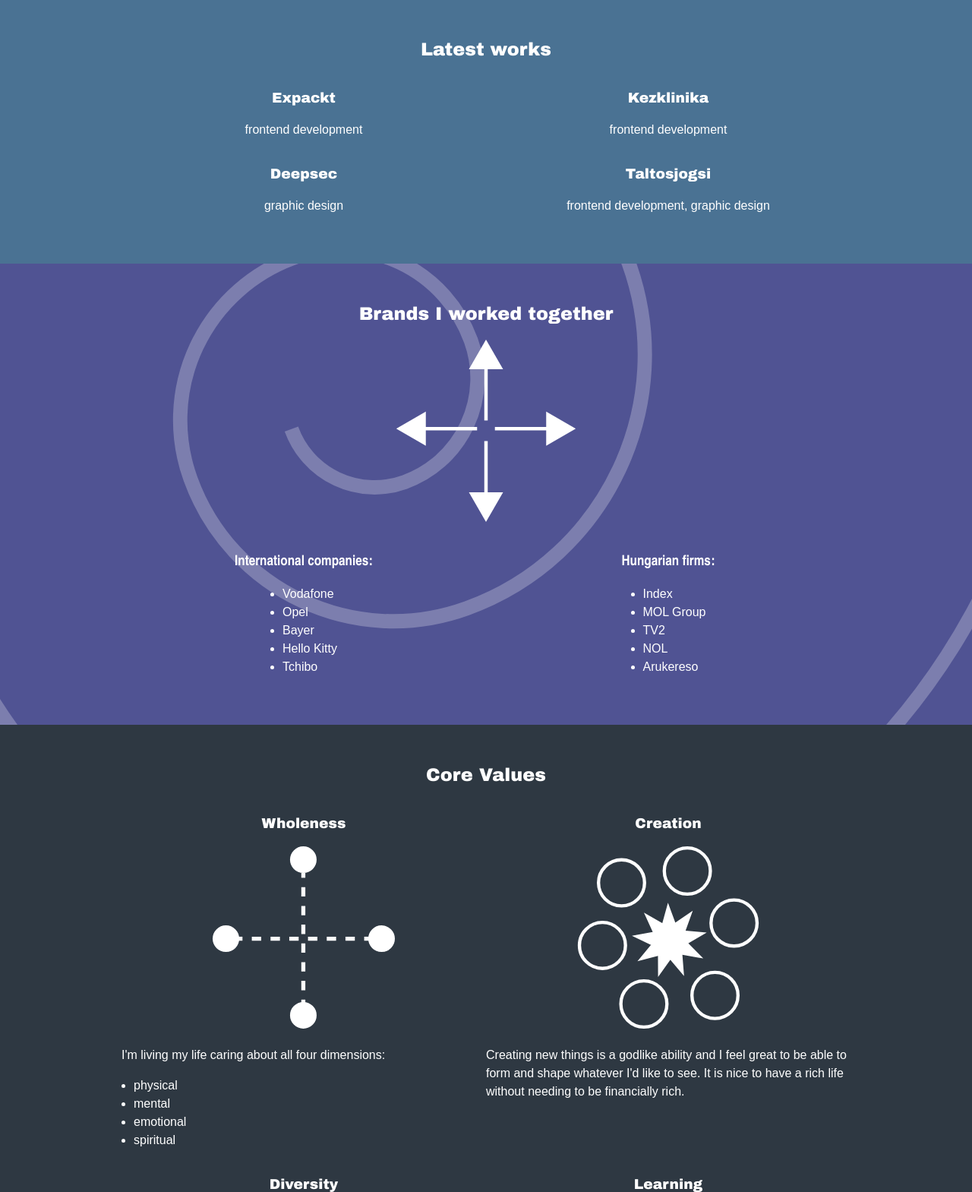
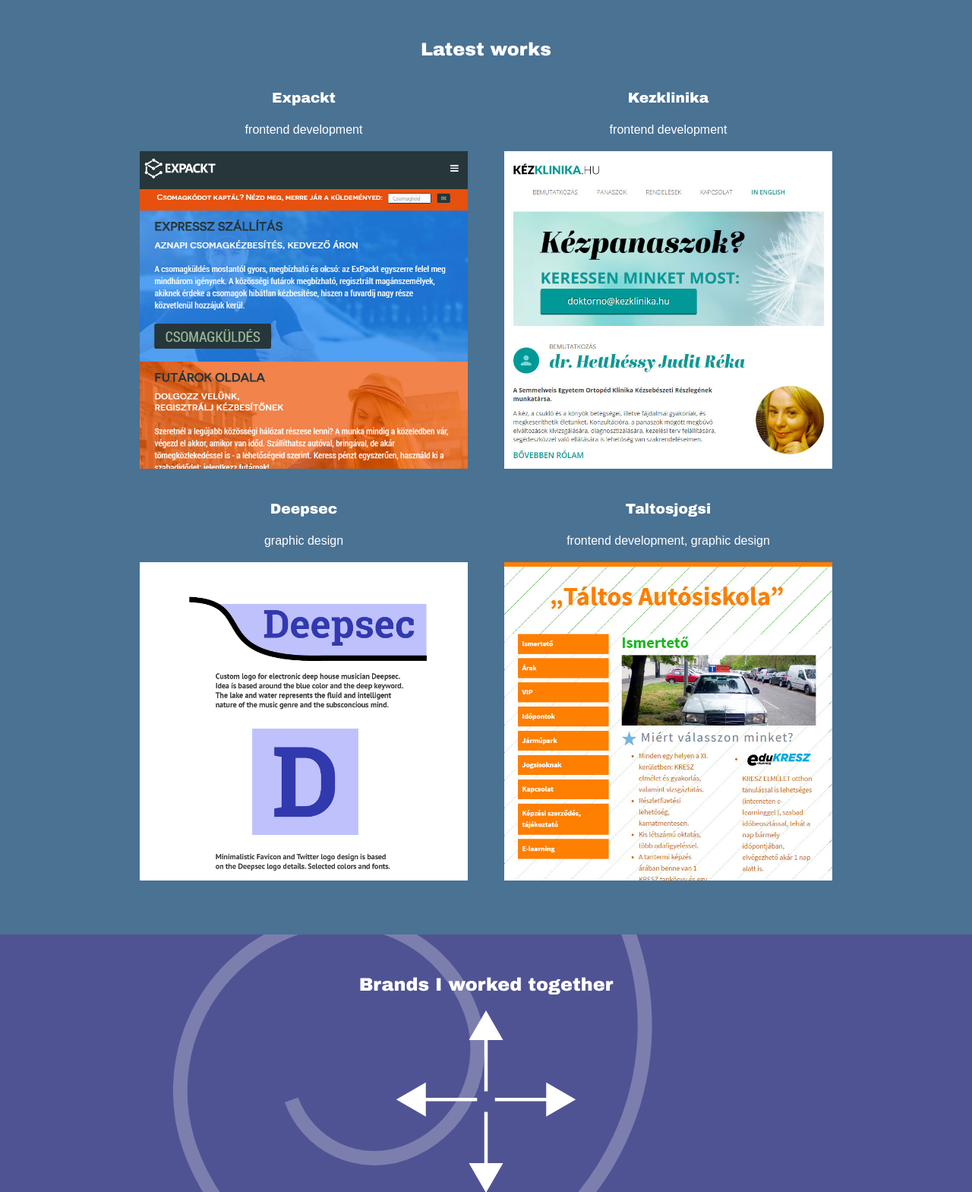
Before and after one commit to krondorl/burucs.dev, a PHP site: page / in a window 1280 px wide. Shown: the part 1683-3252 px from the top of the page at 76% size. Run offline with PHP 8.4, Linux system fonts and the light colour scheme.

Commit message:
Add Work pictures
Picture and linking

```diff
--- a/index.php
+++ b/index.php
@@ -136,6 +136,9 @@
     .social li:last-of-type:after {
       content: '';
     }
+    .work-img {
+      max-width: 90%;
+    }
     @media (min-width: 540px) {
       .flex-row {
         display: flex;
@@ -192,20 +195,32 @@
         <div class="flex-col center">
           <h3>Expackt</h3>
           <p>frontend development</p>
+          <p>
+            <a href="http://expackt.com/" target="_blank"><img class="work-img" src="img/work-expackt.jpg" alt="Expackt picture"></a>
+          </p>
         </div>
         <div class="flex-col center">
           <h3>Kezklinika</h3>
           <p>frontend development</p>
+          <p>
+            <a href="http://kezklinika.hu/" target="_blank"><img class="work-img" src="img/work-kezklinika.jpg" alt="Kezklinika picture"></a>
+          </p>
         </div>
       </div>
       <div class="flex-row">
         <div class="flex-col center">
           <h3>Deepsec</h3>
           <p>graphic design</p>
+          <p>
+            <a href="https://www.behance.net/gallery/36281959/Deepsec-Logo-and-Favicon-design" target="_blank"><img class="work-img" src="img/work-deepsec.png" alt="Deepsec picture"></a>
+          </p>
         </div>
         <div class="flex-col center">
           <h3>Taltosjogsi</h3>
           <p>frontend development, graphic design</p>
+          <p>
+            <a href="http://taltosjogsi.hu/" target="_blank"><img class="work-img" src="img/work-taltosjogsi.jpg" alt="Taltosjogsi picture"></a>
+          </p>
         </div>
       </div>
     </div>
```
Also changed, not shown: img/work-deepsec.png (added), img/work-expackt.jpg (added), img/work-kezklinika.jpg (added), img/work-taltosjogsi.jpg (added).
